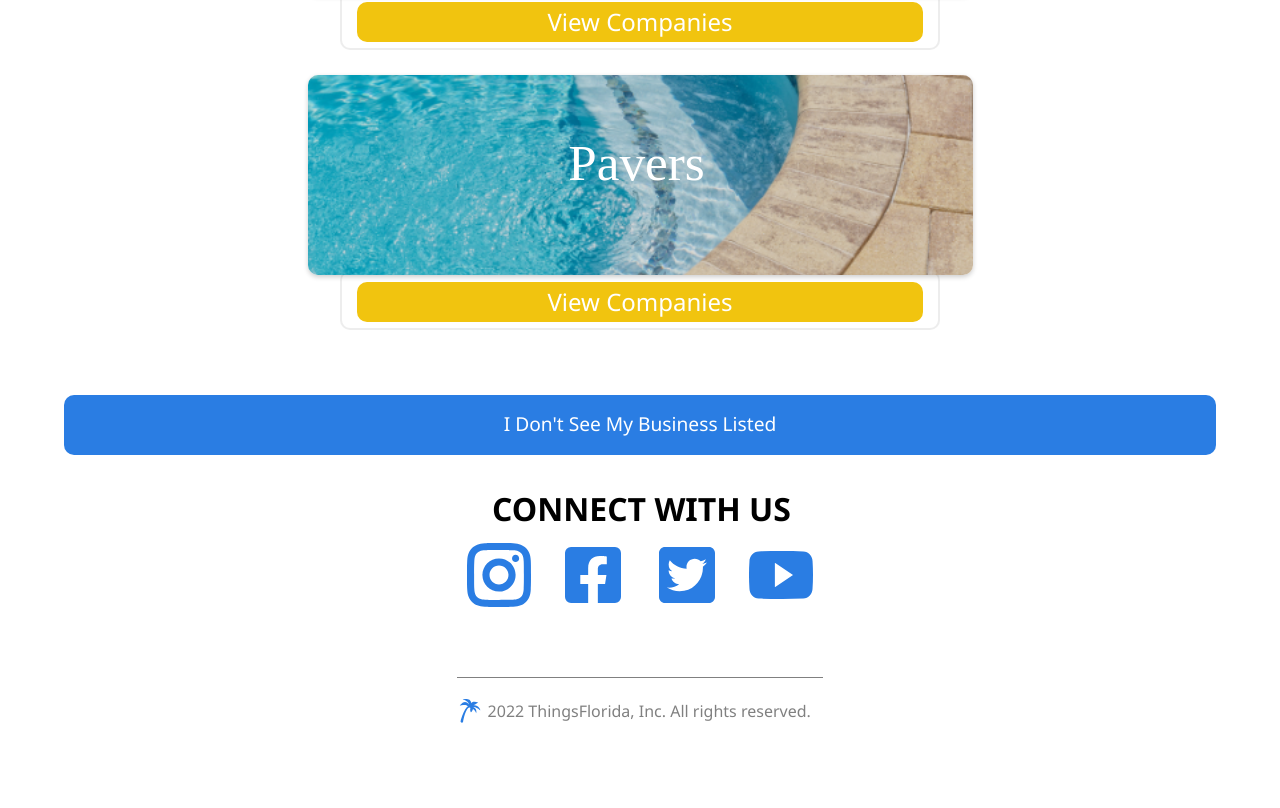
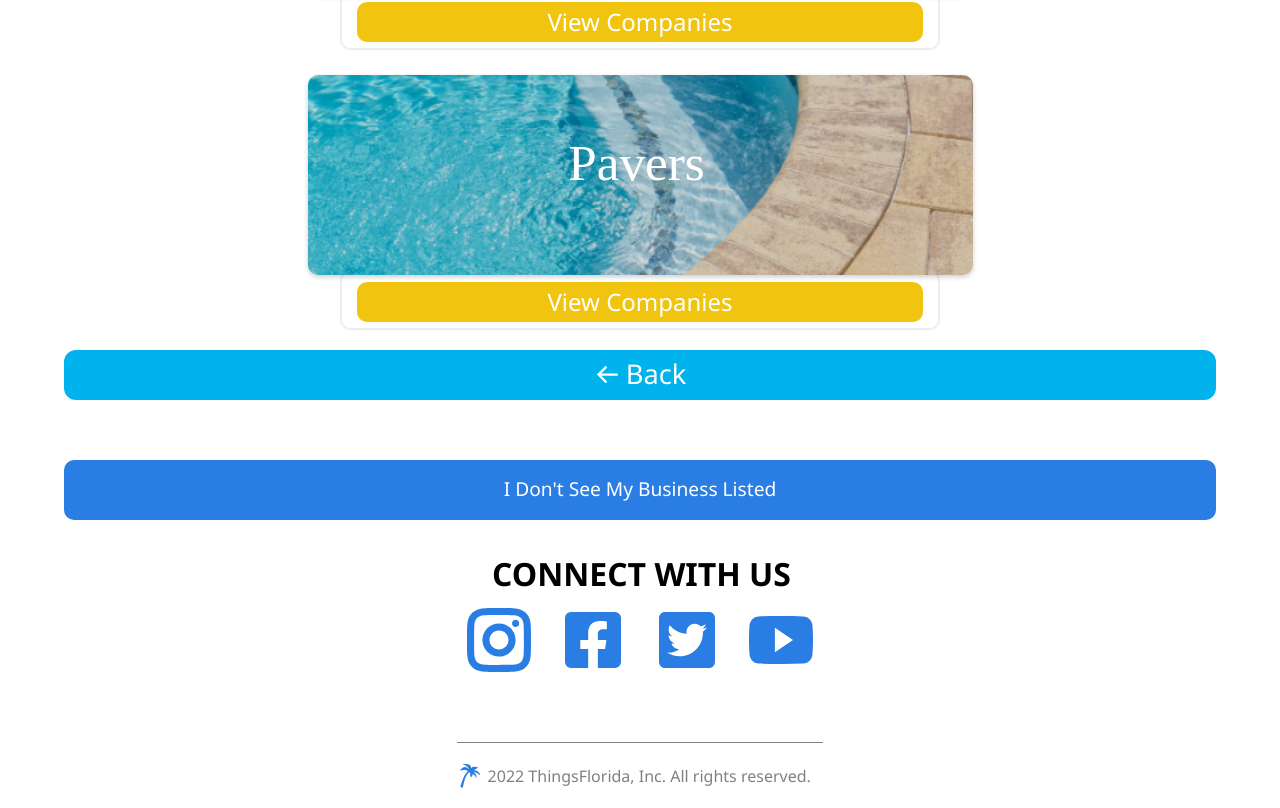
Before and after one commit to TfThings/tfgit, a React (Create React App) app: page /services in a window 1280 px wide. Shown: the part 1713-2521 px from the top of the page. Before the commit the page ends 2456 px from the top, so only its background shows below. Built offline with nearby package versions, Linux system fonts and the light colour scheme.

Commit message:
Back Button Services

```diff
--- a/src/components/Activities.jsx
+++ b/src/components/Activities.jsx
@@ -1,6 +1,7 @@
 import React from 'react'
 import './Activities.css'
 import assets from '../assets'
+import BackButton from './BackButton'
 
 const ActivityHolder = ({subCollection}) => {
     return(
@@ -30,6 +31,7 @@ const Activities = () => {
                 <ActivityHolder/>
             </ul>
         </div>
+        <BackButton/>
     </div>
   )
 }
--- a/src/components/BackButton.jsx
+++ b/src/components/BackButton.jsx
@@ -6,9 +6,18 @@ const BackButton = () => {
 
 const navigate = useNavigate()
 
+const CheckBack = () => {
+  if(navigate(-1))
+  {
+    navigate(-1)
+  }else{
+    navigate("/")
+  }
+}
+
   return (
     <div className='bbh'>
-        <button onClick={() => navigate(-1)} className='bbis'><span><BiArrowBack/></span><h2>Back</h2></button>
+        <button onClick={() => CheckBack()} className='bbis'><span><BiArrowBack/></span><h2>Back</h2></button>
     </div>
   )
 }
--- a/src/components/CityDetails.jsx
+++ b/src/components/CityDetails.jsx
@@ -15,7 +15,7 @@ const CityDetails = ({cityCollection}) => {
 
       const cityName = cityCollection.Attractions[0].city_name
 
-      const soeTitle = "Find the Best Things to do in " + cityName + ", Find Restaurants, Activities and More"
+      const soeTitle = "Find All the Best Things to do in " + cityName + ", Restaurants, Activities and More"
       const soeDesc = "Find The Best Things To Do in all of " + cityName + " everything hand picked for you. Get Directions, Reviews, Phone Numbers and more about your favorite local places and find new places to explore. Don't see something for you, let us know."
       const soeLoc = "https://www.thingsflorida.com" + window.location.pathname
       const soeKeys = cityName + ", " + "Things in, To do, Restaurants, Places, Food"
--- a/src/components/Services.jsx
+++ b/src/components/Services.jsx
@@ -5,6 +5,7 @@ import StarReview from './StarReview'
 import {Link} from "react-router-dom";
 import {Helmet, HelmetData} from 'react-helmet-async'
 import ServiceCard from './ServiceCard';
+import BackButton from './BackButton';
 
 const Services = () => {
 
@@ -68,6 +69,7 @@ const Services = () => {
                 <ServiceHolder subCollection={FortMyersBus.Pavers} index={5}/>
             </ul>
         </div>
+        <BackButton/>
     </div>
   )
   const {helmet} = helmetData.context
```
